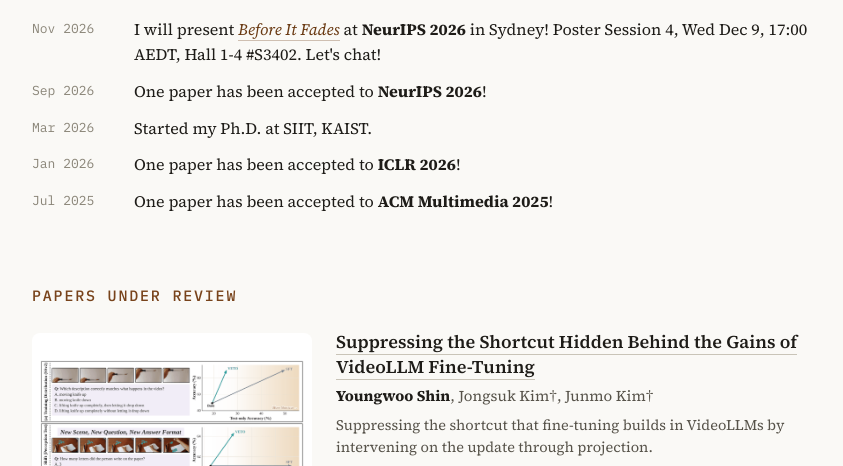
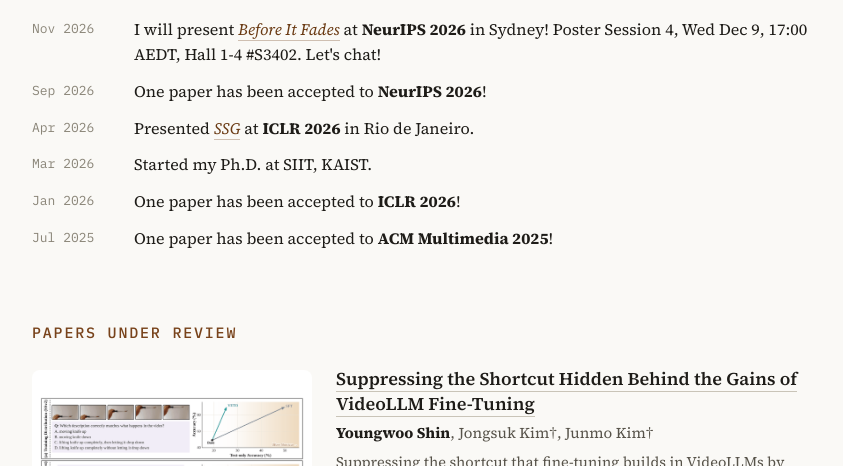
Before and after one commit to Youngwoo-git/Youngwoo-git.github.io, a plain HTML site: page index.html in a window 1280 px wide. Shown: the part 816-1282 px from the top of the page, without its empty margins (218-1061 px from the left). Drawn offline with nearby package versions, Linux system fonts and the light colour scheme; some icons are missing.

Commit message:
Add ICLR 2026 presentation news

```diff
--- a/index.html
+++ b/index.html
@@ -113,6 +113,7 @@
     <div style="display: flex; flex-direction: column; gap: 12px; font-size: 16px; line-height: 1.55">
       <div style="display: flex; gap: 18px"><span style="flex: 0 0 84px; font-family: 'IBM Plex Mono', monospace; font-size: 13px; color: #8A8578; padding-top: 2px">Nov 2026</span><span>I will present <a href="https://arxiv.org/abs/2610.01595"><em>Before It Fades</em></a> at <strong>NeurIPS 2026</strong> in Sydney! Poster Session 4, Wed Dec 9, 17:00 AEDT, Hall 1-4 #S3402. Let's chat!</span></div>
       <div style="display: flex; gap: 18px"><span style="flex: 0 0 84px; font-family: 'IBM Plex Mono', monospace; font-size: 13px; color: #8A8578; padding-top: 2px">Sep 2026</span><span>One paper has been accepted to <strong>NeurIPS 2026</strong>!</span></div>
+      <div style="display: flex; gap: 18px"><span style="flex: 0 0 84px; font-family: 'IBM Plex Mono', monospace; font-size: 13px; color: #8A8578; padding-top: 2px">Apr 2026</span><span>Presented <a href="https://arxiv.org/abs/2602.05534"><em>SSG</em></a> at <strong>ICLR 2026</strong> in Rio de Janeiro.</span></div>
       <div style="display: flex; gap: 18px"><span style="flex: 0 0 84px; font-family: 'IBM Plex Mono', monospace; font-size: 13px; color: #8A8578; padding-top: 2px">Mar 2026</span><span>Started my Ph.D. at SIIT, KAIST.</span></div>
       <div style="display: flex; gap: 18px"><span style="flex: 0 0 84px; font-family: 'IBM Plex Mono', monospace; font-size: 13px; color: #8A8578; padding-top: 2px">Jan 2026</span><span>One paper has been accepted to <strong>ICLR 2026</strong>!</span></div>
       <div style="display: flex; gap: 18px"><span style="flex: 0 0 84px; font-family: 'IBM Plex Mono', monospace; font-size: 13px; color: #8A8578; padding-top: 2px">Jul 2025</span><span>One paper has been accepted to <strong>ACM Multimedia 2025</strong>!</span></div>
```
